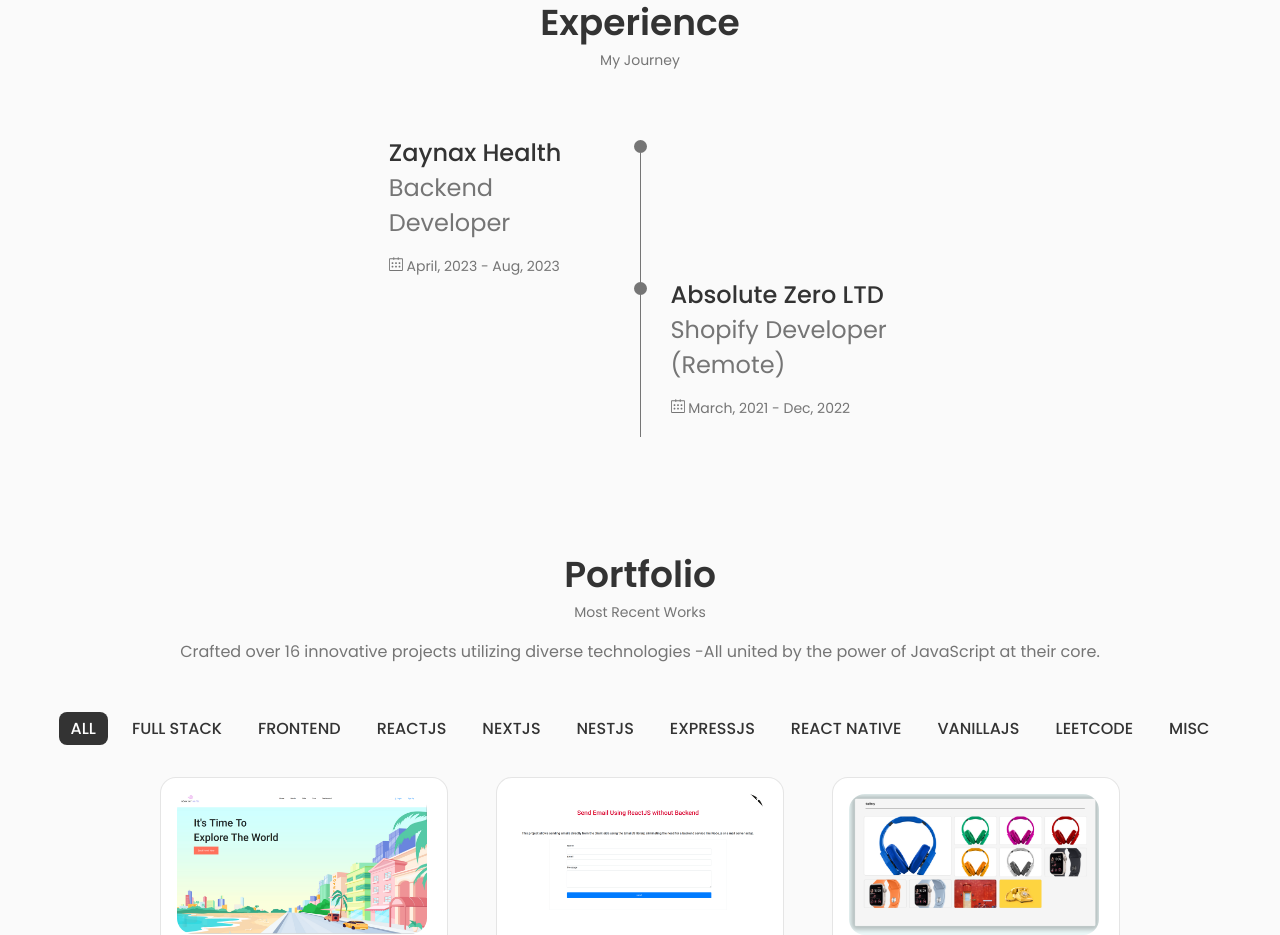
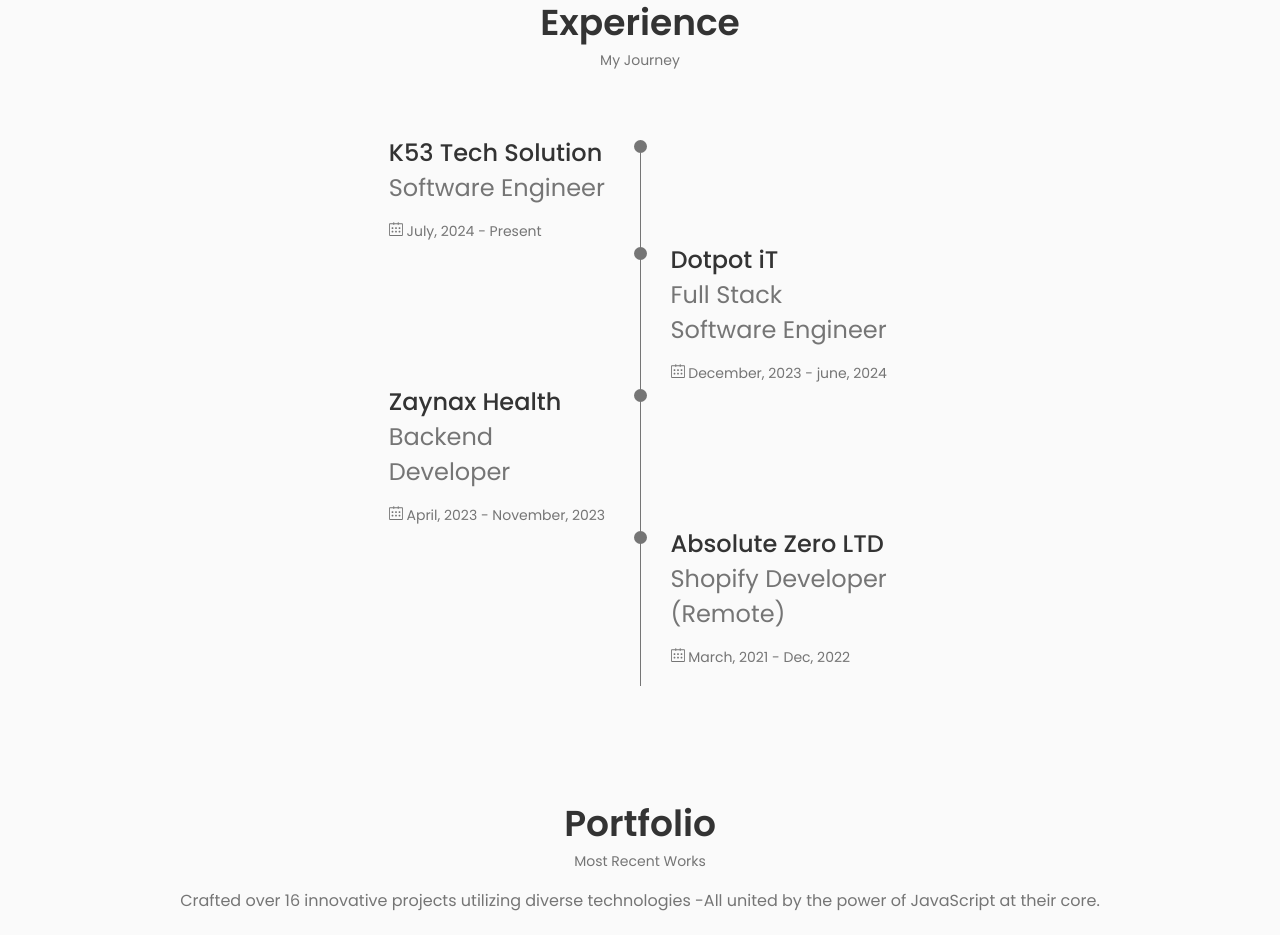
Before and after one commit to SohanR/portfolio-v2, a React (Create React App) app: page / in a window 1280 px wide. Shown: the part 1960-2895 px from the top of the page. Built offline with nearby package versions, Linux system fonts and the light colour scheme.

Commit message:
data update

```diff
--- a/src/data.js
+++ b/src/data.js
@@ -1,279 +1,288 @@
-import work1 from  './assets/work1.png'
-import work2 from  './assets/work2.png'
-import work3 from  './assets/work3.png'
-import work4 from  './assets/work4.png'
-import work5 from  './assets/work5.png'
-import work6 from  './assets/work6.png'
-import work7 from  './assets/work7.png'
-import work8 from  './assets/work8.png'
-import work9 from  './assets/work9.png'
-import work10 from  './assets/work10.png'
-import work11 from  './assets/work11.png'
-import work12 from  './assets/work12.png'
-import work13 from  './assets/work13.png'
-import work14 from  './assets/work14.png'
-import work15 from  './assets/work15.png'
-import work16 from  './assets/work16.png'
+import work1 from "./assets/work1.png";
+import work2 from "./assets/work2.png";
+import work3 from "./assets/work3.png";
+import work4 from "./assets/work4.png";
+import work5 from "./assets/work5.png";
+import work6 from "./assets/work6.png";
+import work7 from "./assets/work7.png";
+import work8 from "./assets/work8.png";
+import work9 from "./assets/work9.png";
+import work10 from "./assets/work10.png";
+import work11 from "./assets/work11.png";
+import work12 from "./assets/work12.png";
+import work13 from "./assets/work13.png";
+import work14 from "./assets/work14.png";
+import work15 from "./assets/work15.png";
+import work16 from "./assets/work16.png";
 
-
-
-
-export const profile =  {
-        "name": "Mizanur Rahman Sohan",
-        "subtitle":"Software Engineer",
-        "description":"JavaScript enthusiast and software engineer dedicated to crafting flawless digital experiences. Building pixel-perfect solutions for a connected world, one line of code at a time. ",
-        "github":"https://github.com/SohanR",
-        "linkedin":"https://www.linkedin.com/in/mizanurrahman/",
-    }
-
+export const profile = {
+  name: "Mizanur Rahman Sohan",
+  subtitle: "Software Engineer",
+  description:
+    "JavaScript enthusiast and software engineer dedicated to crafting flawless digital experiences. Building pixel-perfect solutions for a connected world, one line of code at a time. ",
+  github: "https://github.com/SohanR",
+  linkedin: "https://www.linkedin.com/in/mizanurrahman/",
+};
 
 export const about = {
-    "title":"About Me",
-    "subtitle":"My introduction",
-    "description":"Seasoned Full-Stack Developer proficient in MERN stack and JavaScript technologies, with expertise in TypeScript, MongoDB queries, Nest.js, and Express.js. Experienced in crafting robust web applications, specializing in microservices architecture. Agile-minded, detail-oriented, and driven by a passion for problem-solving, continuously adapting to embrace new technologies for ongoing growth.",
-}
+  title: "About Me",
+  subtitle: "My introduction",
+  description:
+    "Seasoned Full-Stack Developer proficient in MERN stack and JavaScript technologies, with expertise in TypeScript, MongoDB queries, Nest.js, and Express.js. Experienced in crafting robust web applications, specializing in microservices architecture. Agile-minded, detail-oriented, and driven by a passion for problem-solving, continuously adapting to embrace new technologies for ongoing growth.",
+};
 
-export const skills ={
-    "title":"Skills",
-    "subtitle":"My Technical Level",
-    "frontend":{
-        "title":"Frontend",
-        "skills":["React","Redux","React Native","Next JS"]
+export const skills = {
+  title: "Skills",
+  subtitle: "My Technical Level",
+  frontend: {
+    title: "Frontend",
+    skills: ["React", "Redux", "React Native", "Next JS"],
   },
-    "backend":{
-        "title":"Backend",
-        "skills":["Node.js","Express.js","Nest.js","MongoDB"]
-    }
-}
+  backend: {
+    title: "Backend",
+    skills: ["Node.js", "Express.js", "Nest.js", "MongoDB"],
+  },
+};
 
 export const experience = {
-    "title":"Experience",
-    "subtitle":"My Journey",
-    "data":[
+  title: "Experience",
+  subtitle: "My Journey",
+  data: [
     {
-            "name":"Zaynax Health",
-            "role":"Backend Developer",
-            "date":"April, 2023 - Aug, 2023"
+      name: "K53 Tech Solution",
+      role: "Software Engineer",
+      date: "July, 2024 - Present",
     },
     {
-            "name":"Absolute Zero LTD",
-            "role":"Shopify Developer (Remote)",
-            "date":"March, 2021 - Dec, 2022"
-        }
-    ]
-}
-
-
-
+      name: "Dotpot iT",
+      role: "Full Stack Software Engineer",
+      date: "December, 2023 - june, 2024",
+    },
+    {
+      name: "Zaynax Health",
+      role: "Backend Developer",
+      date: "April, 2023 - November, 2023",
+    },
+    {
+      name: "Absolute Zero LTD",
+      role: "Shopify Developer (Remote)",
+      date: "March, 2021 - Dec, 2022",
+    },
+  ],
+};
 
 export const projectData = [
   {
-        "title": "Book My Hotel",
-        "details":"Created a Hotel Booking Platform where users can book rooms and sell their own hotels. One user can be both a buyer and a seller at the same time. Made it easy to use and secure for everyone",
-        "image":work1,
-        "live":"https://bookmyhotels.netlify.app/ ",
-        "code":"https://github.com/SohanR/book-my-hotel/ ",
-        "tag":['Full Stack','ReactJS','NodeJS','ExpressJS','MongoDB'],
+    title: "Book My Hotel",
+    details:
+      "Created a Hotel Booking Platform where users can book rooms and sell their own hotels. One user can be both a buyer and a seller at the same time. Made it easy to use and secure for everyone",
+    image: work1,
+    live: "https://bookmyhotels.netlify.app/ ",
+    code: "https://github.com/SohanR/book-my-hotel/ ",
+    tag: ["Full Stack", "ReactJS", "NodeJS", "ExpressJS", "MongoDB"],
   },
   {
-        "title": "Send Email Using React",
-        "details":"This project allows sending emails directly from the client-side using the EmailJS library, eliminating the need for a backend service like Node.js or a mail server setup.",
-        "image":work2,
-        "live":"https://react-send-email.netlify.app/",
-        "code":"https://github.com/SohanR/send-email-using-react",
-        "tag":['Frontend','ReactJS','EmailJS'],
+    title: "Send Email Using React",
+    details:
+      "This project allows sending emails directly from the client-side using the EmailJS library, eliminating the need for a backend service like Node.js or a mail server setup.",
+    image: work2,
+    live: "https://react-send-email.netlify.app/",
+    code: "https://github.com/SohanR/send-email-using-react",
+    tag: ["Frontend", "ReactJS", "EmailJS"],
   },
   {
-        "title": "Drag and Drop Image gallery",
-        "details":"This is a small image gallery app with an intuitive drag-and-drop feature",
-        "image":work3,
-        "live":"https://ollyo-task-gallery.netlify.app/",
-        "code":"https://github.com/SohanR/image-gallery",
-        "tag":['Frontend','ReactJS','dnd-kit','React Drag n Drop'],
+    title: "Drag and Drop Image gallery",
+    details:
+      "This is a small image gallery app with an intuitive drag-and-drop feature",
+    image: work3,
+    live: "https://ollyo-task-gallery.netlify.app/",
+    code: "https://github.com/SohanR/image-gallery",
+    tag: ["Frontend", "ReactJS", "dnd-kit", "React Drag n Drop"],
   },
   {
-        "title": "Link To QR Code Generator",
-        "details":"Input any URL to generate a QR Code with the feature of changing the size of the generated QR Code.",
-        "image":work4,
-        "live":"https://linktoqrcode.netlify.app/",
-        "code":"https://github.com/SohanR/linkToQrcode",
-        "tag":['Frontend','ReactJS','react.qrcode'],
+    title: "Link To QR Code Generator",
+    details:
+      "Input any URL to generate a QR Code with the feature of changing the size of the generated QR Code.",
+    image: work4,
+    live: "https://linktoqrcode.netlify.app/",
+    code: "https://github.com/SohanR/linkToQrcode",
+    tag: ["Frontend", "ReactJS", "react.qrcode"],
   },
   {
-        "title": "Private chat room",
-        "details":"A private chat room using socket-io.",
-        "image":work5,
-        "live":"https://private-chat-rooms.netlify.app/",
-        "code":"https://github.com/SohanR/private-chat",
-        "tag":['Full Stack','ReactJS','ExpressJS','NodeJS','Socket.io'],
+    title: "Private chat room",
+    details: "A private chat room using socket-io.",
+    image: work5,
+    live: "https://private-chat-rooms.netlify.app/",
+    code: "https://github.com/SohanR/private-chat",
+    tag: ["Full Stack", "ReactJS", "ExpressJS", "NodeJS", "Socket.io"],
   },
   {
-        "title": "PinkFLoyd VSCode Theme",
-        "details":"Pink FLoyd inspired color theme.",
-        "image":work6,
-        "live":"https://marketplace.visualstudio.com/items?itemName=sohanr.pinkfloyd-theme",
-        "code":"https://github.com/SohanR/PinkFloyd-vscode-theme",
-        "tag":['Misc'],
+    title: "PinkFLoyd VSCode Theme",
+    details: "Pink FLoyd inspired color theme.",
+    image: work6,
+    live: "https://marketplace.visualstudio.com/items?itemName=sohanr.pinkfloyd-theme",
+    code: "https://github.com/SohanR/PinkFloyd-vscode-theme",
+    tag: ["Misc"],
   },
   {
-        "title": "Face Expression Recognition",
-        "details":"Face Expression Recognition app build using tensorflow js. It detects face and draw landmarks, then recognize expression.",
-        "image":work7,
-        "live":"https://github.com/SohanR/Face-Expression-Recognition",
-        "code":"https://github.com/SohanR/Face-Expression-Recognition",
-        "tag":['Misc', 'TensorflowJS', 'Face-ApiJS'],
+    title: "Face Expression Recognition",
+    details:
+      "Face Expression Recognition app build using tensorflow js. It detects face and draw landmarks, then recognize expression.",
+    image: work7,
+    live: "https://github.com/SohanR/Face-Expression-Recognition",
+    code: "https://github.com/SohanR/Face-Expression-Recognition",
+    tag: ["Misc", "TensorflowJS", "Face-ApiJS"],
   },
   {
-        "title": "Leetcode 100 DSA Problems & Solutions",
-        "details":" I have curated a list of the top 100 DSA problems from LeetCode, covering a wide array of topics such as Array, String, Linked List, Graph, Dynamic Programming, Tree, Stack and Queue.",
-        "image":work9,
-        "live":"https://github.com/SohanR/100-DSA-Interview-Problems",
-        "code":"https://github.com/SohanR/100-DSA-Interview-Problems",
-        "tag":['Leetcode'],
+    title: "Leetcode 100 DSA Problems & Solutions",
+    details:
+      " I have curated a list of the top 100 DSA problems from LeetCode, covering a wide array of topics such as Array, String, Linked List, Graph, Dynamic Programming, Tree, Stack and Queue.",
+    image: work9,
+    live: "https://github.com/SohanR/100-DSA-Interview-Problems",
+    code: "https://github.com/SohanR/100-DSA-Interview-Problems",
+    tag: ["Leetcode"],
   },
   {
-        "title": "Leetcode Problem & Solution",
-        "details":"My all leetcode solution organizing by tags,company and more",
-        "image":work10,
-        "live":"https://github.com/SohanR/LeetCode-solution",
-        "code":"https://github.com/SohanR/LeetCode-solution",
-        "tag":['Leetcode'],
+    title: "Leetcode Problem & Solution",
+    details: "My all leetcode solution organizing by tags,company and more",
+    image: work10,
+    live: "https://github.com/SohanR/LeetCode-solution",
+    code: "https://github.com/SohanR/LeetCode-solution",
+    tag: ["Leetcode"],
   },
   {
-        "title": "Neetcode 150 Problem & Solution",
-        "details":"Problems & Solutions of all 150 leetcode problem that are listed on Neetcode.io",
-        "image":work11,
-        "live":"https://github.com/SohanR/Neetcode-150",
-        "code":"https://github.com/SohanR/Neetcode-150",
-        "tag":['Leetcode'],
+    title: "Neetcode 150 Problem & Solution",
+    details:
+      "Problems & Solutions of all 150 leetcode problem that are listed on Neetcode.io",
+    image: work11,
+    live: "https://github.com/SohanR/Neetcode-150",
+    code: "https://github.com/SohanR/Neetcode-150",
+    tag: ["Leetcode"],
   },
 
-
-
-
-
-
   {
-        "title": "Lyrics Search",
-        "details":"Search any song's lyrics by song name,album name, artist name",
-        "image":work8,
-        "live":"https://sohanr.github.io/lyric-search/",
-        "code":"https://github.com/SohanR/lyric-search",
-        "tag":['VanillaJS'],
+    title: "Lyrics Search",
+    details: "Search any song's lyrics by song name,album name, artist name",
+    image: work8,
+    live: "https://sohanr.github.io/lyric-search/",
+    code: "https://github.com/SohanR/lyric-search",
+    tag: ["VanillaJS"],
   },
   {
-        "title": "Meal Search",
-        "details":"Meal search is a apps for searching recipe of meal and it also provide meal's images.",
-        "image":work12,
-        "live":"https://sohanr.github.io/meal-search/",
-        "code":"https://github.com/SohanR/meal-search",
-        "tag":['VanillaJS'],
+    title: "Meal Search",
+    details:
+      "Meal search is a apps for searching recipe of meal and it also provide meal's images.",
+    image: work12,
+    live: "https://sohanr.github.io/meal-search/",
+    code: "https://github.com/SohanR/meal-search",
+    tag: ["VanillaJS"],
   },
   {
-        "title": "Currency Converter",
-        "details":"A simple Currency Converter. It will give you exchange rate from one currency to onether currency..",
-        "image":work15,
-        "live":"https://sohanr.github.io/Currency-Converter/",
-        "code":"https://github.com/SohanR/Currency-Converter",
-        "tag":['VanillaJS'],
+    title: "Currency Converter",
+    details:
+      "A simple Currency Converter. It will give you exchange rate from one currency to onether currency..",
+    image: work15,
+    live: "https://sohanr.github.io/Currency-Converter/",
+    code: "https://github.com/SohanR/Currency-Converter",
+    tag: ["VanillaJS"],
   },
   {
-        "title": "Drum Kit",
-        "details":"The project allows users to simulate playing drums by pressing corresponding keys, showcasing proficiency in front-end development and user interface design.",
-        "image":work13,
-        "live":"https://sohanr.github.io/Drum-kit/",
-        "code":"https://github.com/SohanR/Drum-kit",
-        "tag":['VanillaJS'],
+    title: "Drum Kit",
+    details:
+      "The project allows users to simulate playing drums by pressing corresponding keys, showcasing proficiency in front-end development and user interface design.",
+    image: work13,
+    live: "https://sohanr.github.io/Drum-kit/",
+    code: "https://github.com/SohanR/Drum-kit",
+    tag: ["VanillaJS"],
   },
   {
-        "title": "Type Fast",
-        "details":"typing mini-game utilizing Vanilla JavaScript, where players are challenged to swiftly type displayed words for scores and time extension. Implemented features include difficulty level selection, dynamic time extension upon accurate word typing, and a game-over scenario upon time expiration.",
-        "image":work14,
-        "live":"https://sohanr.github.io/type-fast/",
-        "code":"https://github.com/SohanR/type-fast",
-        "tag":['VanillaJS'],
+    title: "Type Fast",
+    details:
+      "typing mini-game utilizing Vanilla JavaScript, where players are challenged to swiftly type displayed words for scores and time extension. Implemented features include difficulty level selection, dynamic time extension upon accurate word typing, and a game-over scenario upon time expiration.",
+    image: work14,
+    live: "https://sohanr.github.io/type-fast/",
+    code: "https://github.com/SohanR/type-fast",
+    tag: ["VanillaJS"],
   },
   {
-        "title": "To Do",
-        "details":"A simple to do app with simple animation effect with feature of filtering, mark as done and deleting.",
-        "image":work16,
-        "live":"https://github.com/SohanR/todo-list",
-        "code":"https://sohanr.github.io/todo-list/",
-        "tag":['VanillaJS'],
+    title: "To Do",
+    details:
+      "A simple to do app with simple animation effect with feature of filtering, mark as done and deleting.",
+    image: work16,
+    live: "https://github.com/SohanR/todo-list",
+    code: "https://sohanr.github.io/todo-list/",
+    tag: ["VanillaJS"],
   },
-
-]
-
-
+];
 
 export const projectNav = [
   {
-        "name": 'all'
+    name: "all",
   },
 
   {
-        "name": 'Full Stack'
+    name: "Full Stack",
   },
 
   {
-        "name": 'Frontend'
+    name: "Frontend",
   },
 
   {
-        "name": 'ReactJS'
+    name: "ReactJS",
   },
 
   {
-        "name": 'NextJS'
+    name: "NextJS",
   },
 
   {
-        "name": 'NestJS'
+    name: "NestJS",
   },
 
   {
-        "name": 'ExpressJS'
+    name: "ExpressJS",
   },
 
   {
-        "name": 'React Native'
+    name: "React Native",
   },
   {
-        "name": 'VanillaJS'
+    name: "VanillaJS",
   },
   {
-        "name": 'Leetcode'
+    name: "Leetcode",
   },
   {
-        "name": 'Misc'
+    name: "Misc",
   },
-]
+];
 
 export const contactData = {
-    "title": "Contact Me",
-    "subtitle":"Get in touch",
-    "subheading":"Talk to me",
-    "form":{
-        "title": "Contact with me anytime",
-        "name":"Enter your name",
-        "email":"Enter your email address",
-        "message":"Write your message",
+  title: "Contact Me",
+  subtitle: "Get in touch",
+  subheading: "Talk to me",
+  form: {
+    title: "Contact with me anytime",
+    name: "Enter your name",
+    email: "Enter your email address",
+    message: "Write your message",
   },
-    "email":{
-        "title":"Email",
-        "subtitle":"Email Me",
-        "link":"sohans.bd@gmail.com"
+  email: {
+    title: "Email",
+    subtitle: "Email Me",
+    link: "sohans.bd@gmail.com",
   },
 
-    "linkedin":{
-        "title":"Linkedin",
-        "subtitle":"Connect With Me",
-        "link":"linkedin.com/in/mizanurrahman/"
+  linkedin: {
+    title: "Linkedin",
+    subtitle: "Connect With Me",
+    link: "linkedin.com/in/mizanurrahman/",
   },
 
-    "github":{
-        "title":"Github",
-        "subtitle":"Follow Me",
-        "link":"github.com/SohanR"
-    }
-}
+  github: {
+    title: "Github",
+    subtitle: "Follow Me",
+    link: "github.com/SohanR",
+  },
+};
```
Lines whose indentation alone changed are shown as unchanged.
